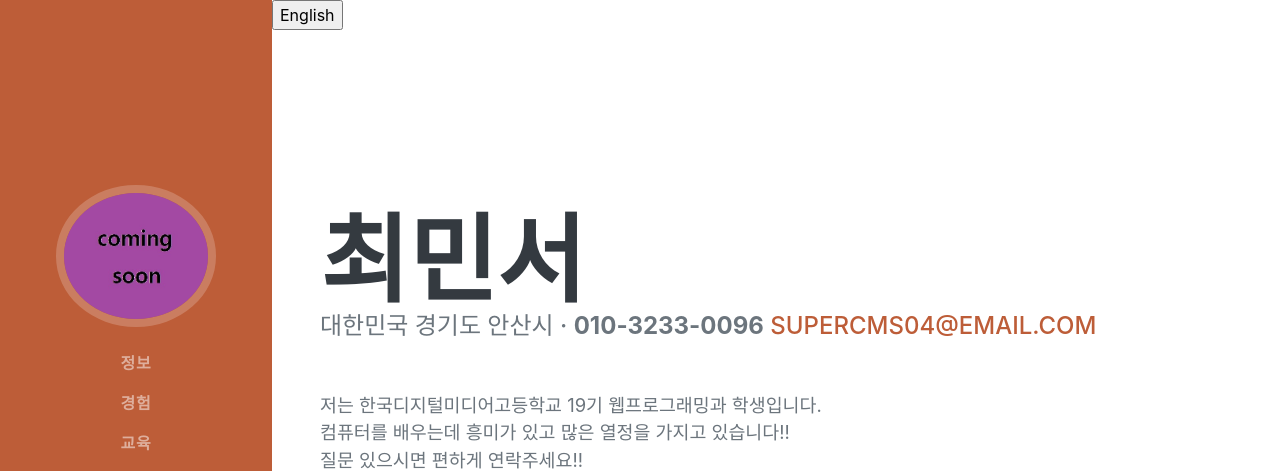
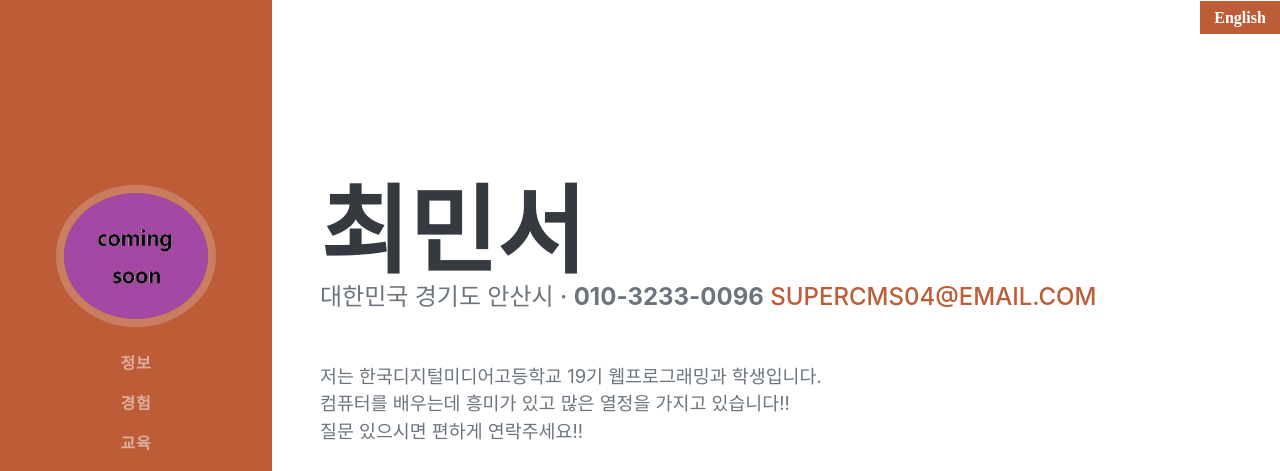
Before and after one commit to quisst/quisst.github.io, a plain HTML site: page index_KOR.html in a window 1280 px wide. Shown: the top 471 px of the page. Drawn offline with nearby package versions, Linux system fonts and the light colour scheme; a web font is replaced by a local one.

Commit message:
Initial commit

```diff
--- a/index_KOR.html
+++ b/index_KOR.html
@@ -25,7 +25,12 @@
 </script>
     </head>
     <body id="page-top">
-        <input type="button" value="English" onclick="location.href='http://quisst.github.io/';" >
+        <form style="padding-top: 1px">
+            <div style='width:80px;float: right;'>
+                <input type="button" value="English" onclick="location.href='http://quisst.github.io/index_KOR.html';"
+                style="width:60pt; height:25pt; color:#fff; font-size:30; font-family:돋움; font-weight:900; background-color:#bd5d38; border:1px solid #bd5d38;">
+            </div>
+        </form>
         <!-- Navigation-->
         <nav class="navbar navbar-expand-lg navbar-dark bg-primary fixed-top" id="sideNav">
             <a class="navbar-brand js-scroll-trigger" href="#page-top">
```
Also changed, not shown: index.html (+6 -3 lines).
